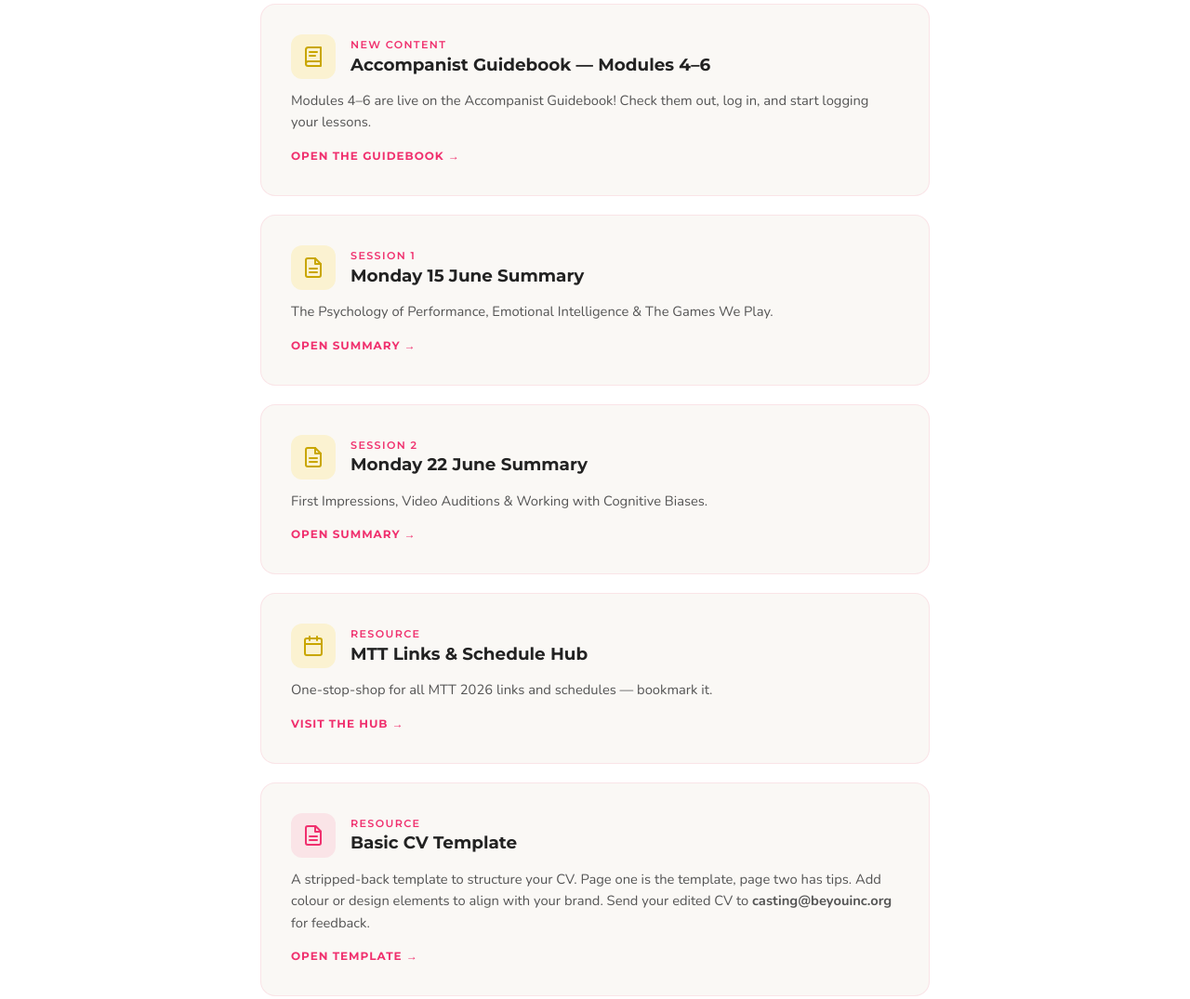
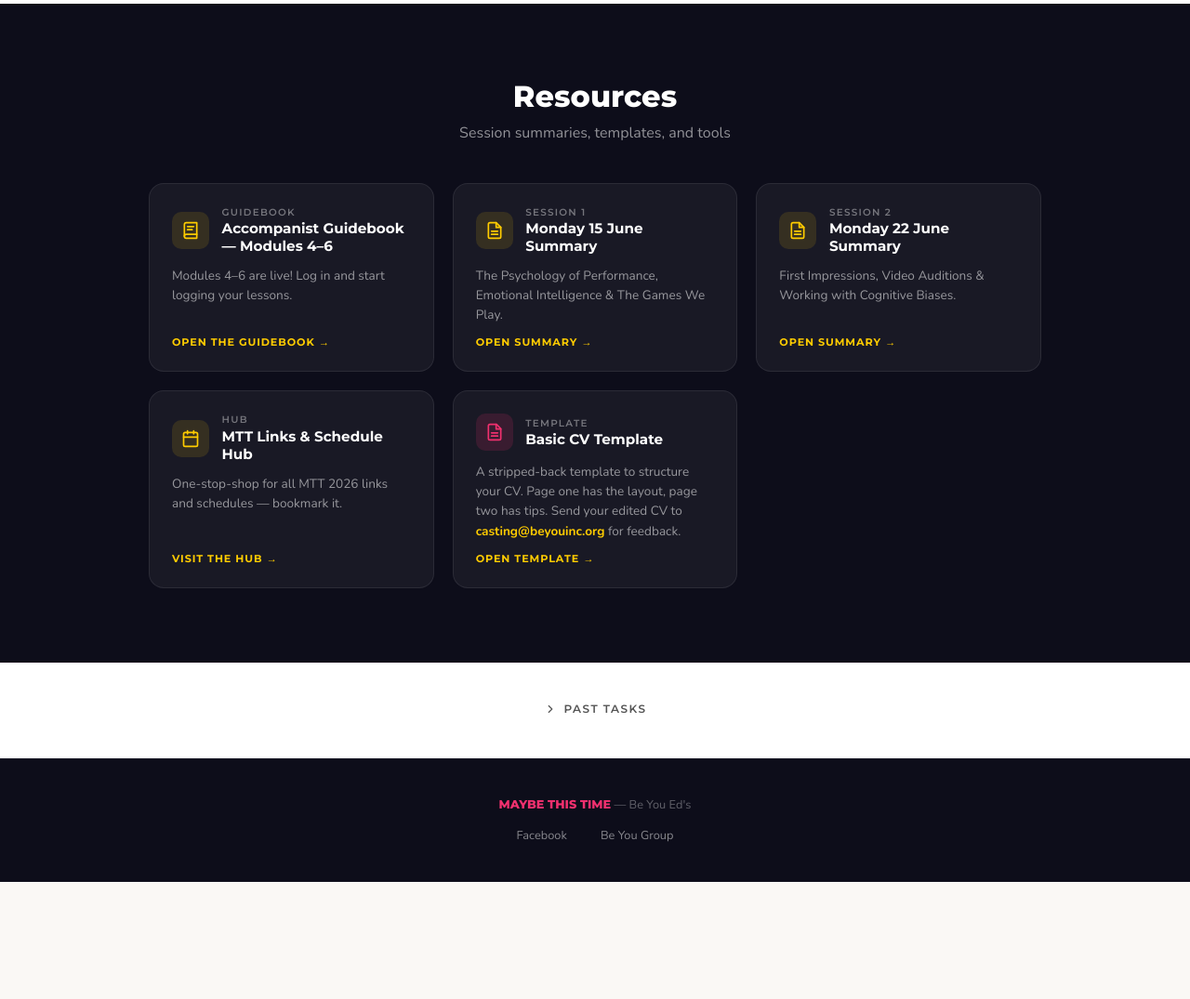
Before and after one commit to dbuatti/maybe-this-time-2026, a website: page index.html in a window 1280 px wide. Shown: the part 3027-4102 px from the top of the page at 93% size. After the commit the page ends 3976 px from the top, so only its background shows below. Drawn offline with nearby package versions, Linux system fonts and the light colour scheme.

Commit message:
Restructure into Current Tasks, Resources grid, and collapsible Past Tasks section

```diff
--- a/index.html
+++ b/index.html
@@ -575,6 +575,98 @@
       color: var(--gold);
     }
 
+    .resources-grid {
+      display: grid;
+      grid-template-columns: repeat(auto-fit, minmax(280px, 1fr));
+      gap: 1.25rem;
+    }
+
+    .resource-card {
+      display: flex;
+      flex-direction: column;
+      background: rgba(255, 255, 255, 0.05);
+      border: 1px solid rgba(255, 255, 255, 0.08);
+      border-radius: 16px;
+      padding: 1.5rem;
+      text-decoration: none;
+      color: var(--white);
+      transition: all 0.3s ease;
+    }
+
+    .resource-card:hover {
+      background: rgba(255, 255, 255, 0.08);
+      border-color: rgba(255, 204, 0, 0.25);
+      transform: translateY(-3px);
+      box-shadow: 0 8px 30px rgba(0, 0, 0, 0.2);
+    }
+
+    .resource-card-top {
+      display: flex;
+      align-items: center;
+      gap: 0.85rem;
+      margin-bottom: 0.75rem;
+    }
+
+    .resource-icon {
+      width: 40px;
+      height: 40px;
+      border-radius: 10px;
+      display: flex;
+      align-items: center;
+      justify-content: center;
+      flex-shrink: 0;
+    }
+
+    .resource-icon.fuchsia {
+      background: rgba(240, 48, 110, 0.15);
+      color: var(--fuchsia);
+    }
+
+    .resource-icon.gold {
+      background: rgba(255, 204, 0, 0.12);
+      color: var(--gold);
+    }
+
+    .resource-label {
+      display: block;
+      font-family: 'Montserrat', sans-serif;
+      font-weight: 600;
+      font-size: 0.65rem;
+      letter-spacing: 0.12em;
+      text-transform: uppercase;
+      color: rgba(255, 255, 255, 0.4);
+      margin-bottom: 0.1rem;
+    }
+
+    .resource-card-top h3 {
+      font-family: 'Montserrat', sans-serif;
+      font-weight: 700;
+      font-size: 0.95rem;
+      color: var(--white);
+    }
+
+    .resource-card p {
+      font-size: 0.85rem;
+      color: rgba(255, 255, 255, 0.55);
+      line-height: 1.55;
+      margin-bottom: 0.75rem;
+      flex: 1;
+    }
+
+    .resource-arrow {
+      font-family: 'Montserrat', sans-serif;
+      font-size: 0.7rem;
+      font-weight: 700;
+      letter-spacing: 0.08em;
+      text-transform: uppercase;
+      color: var(--gold);
+      transition: transform 0.3s ease;
+    }
+
+    .resource-card:hover .resource-arrow {
+      transform: translateX(4px);
+    }
+
     @media (max-width: 600px) {
       .hero-logo {
         width: 200px;
@@ -594,6 +686,10 @@
       }
 
       .links-grid {
+        grid-template-columns: 1fr;
+      }
+
+      .resources-grid {
         grid-template-columns: 1fr;
       }
 
@@ -692,21 +788,6 @@
     </div>
 
     <div class="task-cards">
-      <a href="https://docs.google.com/spreadsheets/d/1Yr5lXCb5k3wXtoKVXnDQ7YEMyJ7LCIek3CuJuCWMocs/edit?gid=400241588#gid=400241588" class="task-card" target="_blank" rel="noopener">
-        <div class="task-card-header">
-          <div class="task-icon fuchsia">
-            <svg width="24" height="24" viewBox="0 0 24 24" fill="none" stroke="currentColor" stroke-width="2" stroke-linecap="round" stroke-linejoin="round"><path d="M17 21v-2a4 4 0 0 0-4-4H5a4 4 0 0 0-4 4v2"/><circle cx="9" cy="7" r="4"/><path d="M23 21v-2a4 4 0 0 0-3-3.87"/><path d="M16 3.13a4 4 0 0 1 0 7.75"/></svg>
-          </div>
-          <div>
-<span class="task-label">Casting Exercise</span>
-            <h3>Mamma Mia Self-Tapes</h3>
-           </div>
-         </div>
-        <p>Watch the self-tapes, rate with traffic lights, and discuss with your team who you'd cast.</p>
-        <div class="task-due">Due: Monday 22 June &mdash; debrief in session</div>
-        <span class="task-arrow">Open spreadsheet &rarr;</span>
-      </a>
-
       <a href="https://www.viacharacter.org/account/register?fbclid=IwY2xjawSe_TlleHRuA2FlbQIxMQBzcnRjBmFwcF9pZBAyMjIwMzkxNzg4MjAwODkyAAEeLfVZZWWf2Xvzq4UwKhNOeJ9yPmypN-Sqp1FSZOdRxPNUN1jkr6ff5L0_x2E_aem_kn9DFSDodFzLjP1jdlrprA" class="task-card" target="_blank" rel="noopener">
         <div class="task-card-header">
           <div class="task-icon gold">
@@ -719,80 +800,6 @@
         </div>
         <p>Take the free strengths assessment before Sunday. No need to pay for the certificate.</p>
         <span class="task-arrow">Take the test &rarr;</span>
-      </a>
-    </div>
-  </section>
-
-  <section class="task-section" id="next-tasks" style="padding-top: 0;">
-    <div class="task-cards">
-      <a href="https://accompanist-guidebook.vercel.app/" class="task-card" target="_blank" rel="noopener">
-        <div class="task-card-header">
-          <div class="task-icon gold">
-            <svg width="24" height="24" viewBox="0 0 24 24" fill="none" stroke="currentColor" stroke-width="2" stroke-linecap="round" stroke-linejoin="round"><path d="M4 19.5A2.5 2.5 0 0 1 6.5 17H20"/><path d="M6.5 2H20v20H6.5A2.5 2.5 0 0 1 4 19.5v-15A2.5 2.5 0 0 1 6.5 2z"/><path d="M8 7h8"/><path d="M8 11h6"/></svg>
-          </div>
-          <div>
-            <span class="task-label">New Content</span>
-            <h3>Accompanist Guidebook &mdash; Modules 4&ndash;6</h3>
-          </div>
-        </div>
-        <p>Modules 4&ndash;6 are live on the Accompanist Guidebook! Check them out, log in, and start logging your lessons.</p>
-        <span class="task-arrow">Open the guidebook &rarr;</span>
-      </a>
-
-      <a href="https://docs.google.com/document/d/15Ul48A76BKePyh3wqQON5uXXCpqVUepBXc_8x6Li1hc/edit?usp=sharing" class="task-card" target="_blank" rel="noopener">
-        <div class="task-card-header">
-          <div class="task-icon gold">
-            <svg width="24" height="24" viewBox="0 0 24 24" fill="none" stroke="currentColor" stroke-width="2" stroke-linecap="round" stroke-linejoin="round"><path d="M14 2H6a2 2 0 0 0-2 2v16a2 2 0 0 0 2 2h12a2 2 0 0 0 2-2V8z"/><polyline points="14 2 14 8 20 8"/><line x1="16" y1="13" x2="8" y2="13"/><line x1="16" y1="17" x2="8" y2="17"/></svg>
-          </div>
-          <div>
-            <span class="task-label">Session 1</span>
-            <h3>Monday 15 June Summary</h3>
-          </div>
-        </div>
-        <p>The Psychology of Performance, Emotional Intelligence &amp; The Games We Play.</p>
-        <span class="task-arrow">Open summary &rarr;</span>
-      </a>
-
-      <a href="https://docs.google.com/document/d/1BdQ-rRCwLGdx7lmMn1CwZizud1VrTGX44TVwbMvjw5k/edit?usp=sharing" class="task-card" target="_blank" rel="noopener">
-        <div class="task-card-header">
-          <div class="task-icon gold">
-            <svg width="24" height="24" viewBox="0 0 24 24" fill="none" stroke="currentColor" stroke-width="2" stroke-linecap="round" stroke-linejoin="round"><path d="M14 2H6a2 2 0 0 0-2 2v16a2 2 0 0 0 2 2h12a2 2 0 0 0 2-2V8z"/><polyline points="14 2 14 8 20 8"/><line x1="16" y1="13" x2="8" y2="13"/><line x1="16" y1="17" x2="8" y2="17"/></svg>
-          </div>
-          <div>
-            <span class="task-label">Session 2</span>
-            <h3>Monday 22 June Summary</h3>
-          </div>
-        </div>
-        <p>First Impressions, Video Auditions &amp; Working with Cognitive Biases.</p>
-        <span class="task-arrow">Open summary &rarr;</span>
-      </a>
-
-      <a href="https://maybe-this-time-2026.vercel.app/" class="task-card" target="_blank" rel="noopener">
-        <div class="task-card-header">
-          <div class="task-icon gold">
-            <svg width="24" height="24" viewBox="0 0 24 24" fill="none" stroke="currentColor" stroke-width="2" stroke-linecap="round" stroke-linejoin="round"><rect x="3" y="4" width="18" height="18" rx="2" ry="2"/><line x1="16" y1="2" x2="16" y2="6"/><line x1="8" y1="2" x2="8" y2="6"/><line x1="3" y1="10" x2="21" y2="10"/></svg>
-          </div>
-          <div>
-            <span class="task-label">Resource</span>
-            <h3>MTT Links &amp; Schedule Hub</h3>
-          </div>
-        </div>
-        <p>One-stop-shop for all MTT 2026 links and schedules &mdash; bookmark it.</p>
-        <span class="task-arrow">Visit the hub &rarr;</span>
-      </a>
-
-      <a href="https://drive.google.com/file/d/1BVYXltzTXAPAVZUjW3PVUHagpAH9bOJO/view?usp=sharing" class="task-card" target="_blank" rel="noopener">
-        <div class="task-card-header">
-          <div class="task-icon fuchsia">
-            <svg width="24" height="24" viewBox="0 0 24 24" fill="none" stroke="currentColor" stroke-width="2" stroke-linecap="round" stroke-linejoin="round"><path d="M14.5 2H6a2 2 0 0 0-2 2v16a2 2 0 0 0 2 2h12a2 2 0 0 0 2-2V7.5L14.5 2z"/><polyline points="14 2 14 8 20 8"/><line x1="16" y1="13" x2="8" y2="13"/><line x1="16" y1="17" x2="8" y2="17"/></svg>
-          </div>
-          <div>
-            <span class="task-label">Resource</span>
-            <h3>Basic CV Template</h3>
-          </div>
-        </div>
-        <p>A stripped-back template to structure your CV. Page one is the template, page two has tips. Add colour or design elements to align with your brand. Send your edited CV to <strong>casting@beyouinc.org</strong> for feedback.</p>
-        <span class="task-arrow">Open template &rarr;</span>
       </a>
 
       <a href="https://accompanist-guidebook.vercel.app/" class="task-card" target="_blank" rel="noopener">
@@ -812,6 +819,110 @@
     </div>
   </section>
 
+  <section class="task-section" id="resources" style="background: var(--dark);">
+    <div class="section-header" style="margin-bottom: 2.5rem;">
+      <h2 style="color: var(--white);">Resources</h2>
+      <p style="color: rgba(255, 255, 255, 0.55);">Session summaries, templates, and tools</p>
+    </div>
+
+    <div class="task-cards" style="max-width: 960px;">
+      <div class="resources-grid">
+        <a href="https://accompanist-guidebook.vercel.app/" class="resource-card" target="_blank" rel="noopener">
+          <div class="resource-card-top">
+            <div class="resource-icon gold">
+              <svg width="20" height="20" viewBox="0 0 24 24" fill="none" stroke="currentColor" stroke-width="2" stroke-linecap="round" stroke-linejoin="round"><path d="M4 19.5A2.5 2.5 0 0 1 6.5 17H20"/><path d="M6.5 2H20v20H6.5A2.5 2.5 0 0 1 4 19.5v-15A2.5 2.5 0 0 1 6.5 2z"/><path d="M8 7h8"/><path d="M8 11h6"/></svg>
+            </div>
+            <div>
+              <span class="resource-label">Guidebook</span>
+              <h3>Accompanist Guidebook &mdash; Modules 4&ndash;6</h3>
+            </div>
+          </div>
+          <p>Modules 4&ndash;6 are live! Log in and start logging your lessons.</p>
+          <span class="resource-arrow">Open the guidebook &rarr;</span>
+        </a>
+
+        <a href="https://docs.google.com/document/d/15Ul48A76BKePyh3wqQON5uXXCpqVUepBXc_8x6Li1hc/edit?usp=sharing" class="resource-card" target="_blank" rel="noopener">
+          <div class="resource-card-top">
+            <div class="resource-icon gold">
+              <svg width="20" height="20" viewBox="0 0 24 24" fill="none" stroke="currentColor" stroke-width="2" stroke-linecap="round" stroke-linejoin="round"><path d="M14 2H6a2 2 0 0 0-2 2v16a2 2 0 0 0 2 2h12a2 2 0 0 0 2-2V8z"/><polyline points="14 2 14 8 20 8"/><line x1="16" y1="13" x2="8" y2="13"/><line x1="16" y1="17" x2="8" y2="17"/></svg>
+            </div>
+            <div>
+              <span class="resource-label">Session 1</span>
+              <h3>Monday 15 June Summary</h3>
+            </div>
+          </div>
+          <p>The Psychology of Performance, Emotional Intelligence &amp; The Games We Play.</p>
+          <span class="resource-arrow">Open summary &rarr;</span>
+        </a>
+
+        <a href="https://docs.google.com/document/d/1BdQ-rRCwLGdx7lmMn1CwZizud1VrTGX44TVwbMvjw5k/edit?usp=sharing" class="resource-card" target="_blank" rel="noopener">
+          <div class="resource-card-top">
+            <div class="resource-icon gold">
+              <svg width="20" height="20" viewBox="0 0 24 24" fill="none" stroke="currentColor" stroke-width="2" stroke-linecap="round" stroke-linejoin="round"><path d="M14 2H6a2 2 0 0 0-2 2v16a2 2 0 0 0 2 2h12a2 2 0 0 0 2-2V8z"/><polyline points="14 2 14 8 20 8"/><line x1="16" y1="13" x2="8" y2="13"/><line x1="16" y1="17" x2="8" y2="17"/></svg>
+            </div>
+            <div>
+              <span class="resource-label">Session 2</span>
+              <h3>Monday 22 June Summary</h3>
+            </div>
+          </div>
+          <p>First Impressions, Video Auditions &amp; Working with Cognitive Biases.</p>
+          <span class="resource-arrow">Open summary &rarr;</span>
+        </a>
+
+        <a href="https://maybe-this-time-2026.vercel.app/" class="resource-card" target="_blank" rel="noopener">
+          <div class="resource-card-top">
+            <div class="resource-icon gold">
+              <svg width="20" height="20" viewBox="0 0 24 24" fill="none" stroke="currentColor" stroke-width="2" stroke-linecap="round" stroke-linejoin="round"><rect x="3" y="4" width="18" height="18" rx="2" ry="2"/><line x1="16" y1="2" x2="16" y2="6"/><line x1="8" y1="2" x2="8" y2="6"/><line x1="3" y1="10" x2="21" y2="10"/></svg>
+            </div>
+            <div>
+              <span class="resource-label">Hub</span>
+              <h3>MTT Links &amp; Schedule Hub</h3>
+            </div>
+          </div>
+          <p>One-stop-shop for all MTT 2026 links and schedules &mdash; bookmark it.</p>
+          <span class="resource-arrow">Visit the hub &rarr;</span>
+        </a>
+
+        <a href="https://drive.google.com/file/d/1BVYXltzTXAPAVZUjW3PVUHagpAH9bOJO/view?usp=sharing" class="resource-card" target="_blank" rel="noopener">
+          <div class="resource-card-top">
+            <div class="resource-icon fuchsia">
+              <svg width="20" height="20" viewBox="0 0 24 24" fill="none" stroke="currentColor" stroke-width="2" stroke-linecap="round" stroke-linejoin="round"><path d="M14.5 2H6a2 2 0 0 0-2 2v16a2 2 0 0 0 2 2h12a2 2 0 0 0 2-2V7.5L14.5 2z"/><polyline points="14 2 14 8 20 8"/><line x1="16" y1="13" x2="8" y2="13"/><line x1="16" y1="17" x2="8" y2="17"/></svg>
+            </div>
+            <div>
+              <span class="resource-label">Template</span>
+              <h3>Basic CV Template</h3>
+            </div>
+          </div>
+          <p>A stripped-back template to structure your CV. Page one has the layout, page two has tips. Send your edited CV to <strong style="color: var(--gold);">casting@beyouinc.org</strong> for feedback.</p>
+          <span class="resource-arrow">Open template &rarr;</span>
+        </a>
+      </div>
+    </div>
+  </section>
+
+  <section style="padding: 2.5rem 1.5rem; background: var(--white); border-top: 1px solid rgba(240, 48, 110, 0.08);">
+    <div style="max-width: 720px; margin: 0 auto; text-align: center;">
+      <details style="cursor: pointer;">
+        <summary style="font-family: 'Montserrat', sans-serif; font-weight: 600; font-size: 0.75rem; letter-spacing: 0.12em; text-transform: uppercase; color: var(--charcoal); list-style: none; display: inline-flex; align-items: center; gap: 0.5rem;">
+          <svg width="14" height="14" viewBox="0 0 24 24" fill="none" stroke="currentColor" stroke-width="2" stroke-linecap="round" stroke-linejoin="round"><polyline points="9 18 15 12 9 6"/></svg>
+          Past Tasks
+        </summary>
+        <div style="margin-top: 1.25rem; text-align: left;">
+          <a href="https://docs.google.com/spreadsheets/d/1Yr5lXCb5k3wXtoKVXnDQ7YEMyJ7LCIek3CuJuCWMocs/edit?gid=400241588#gid=400241588" style="display: flex; align-items: center; gap: 0.75rem; padding: 1rem 1.25rem; background: var(--cream); border-radius: 12px; text-decoration: none; color: #333; border: 1px solid rgba(240, 48, 110, 0.08); transition: all 0.2s ease;" target="_blank" rel="noopener">
+            <div style="width: 36px; height: 36px; border-radius: 10px; background: rgba(240, 48, 110, 0.08); display: flex; align-items: center; justify-content: center; flex-shrink: 0; color: var(--fuchsia);">
+              <svg width="18" height="18" viewBox="0 0 24 24" fill="none" stroke="currentColor" stroke-width="2" stroke-linecap="round" stroke-linejoin="round"><path d="M17 21v-2a4 4 0 0 0-4-4H5a4 4 0 0 0-4 4v2"/><circle cx="9" cy="7" r="4"/><path d="M23 21v-2a4 4 0 0 0-3-3.87"/><path d="M16 3.13a4 4 0 0 1 0 7.75"/></svg>
+            </div>
+            <div style="flex: 1;">
+              <div style="font-family: 'Montserrat', sans-serif; font-weight: 600; font-size: 0.85rem; color: #555;">Mamma Mia Self-Tapes</div>
+              <div style="font-size: 0.78rem; color: var(--charcoal); margin-top: 0.15rem;">Due Mon 22 Jun &mdash; debriefed in session</div>
+            </div>
+            <span style="font-family: 'Montserrat', sans-serif; font-size: 0.7rem; font-weight: 700; letter-spacing: 0.08em; text-transform: uppercase; color: var(--charcoal);">View &rarr;</span>
+          </a>
+        </div>
+      </details>
+    </div>
+  </section>
+
   <footer>
     <p><span class="footer-brand">MAYBE THIS TIME</span> &mdash; Be You Ed's</p>
     <div class="footer-links">
```
